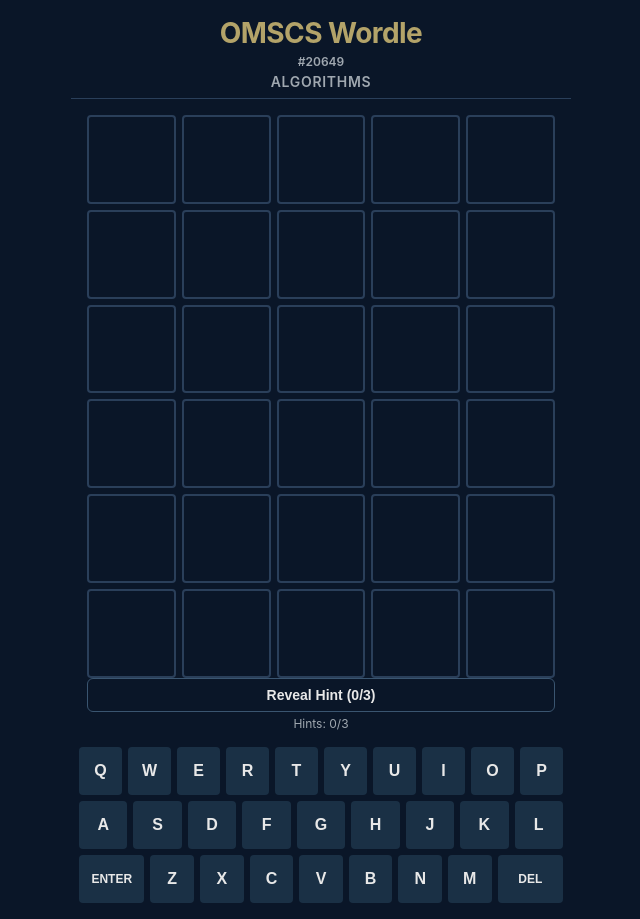
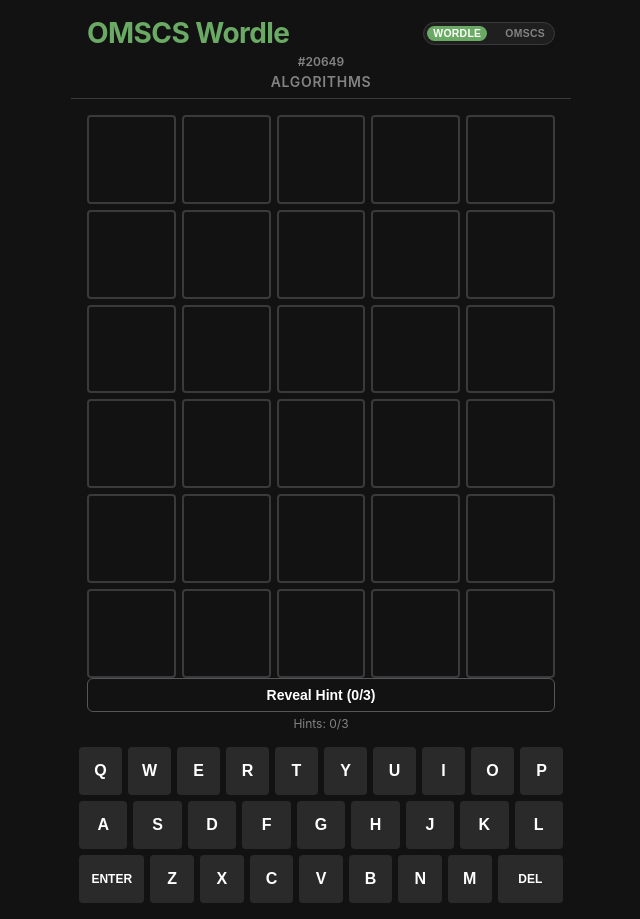
Before and after one commit to nkapila6/omscs-wordle, a React (Vite) app: page / in a window 1280 px wide. Shown: the whole page, without its empty margins (319-959 px from the left). Built offline with nearby package versions, Linux system fonts and the light colour scheme.

Commit message:
feat: add wordle/omscs theme toggle

```diff
--- a/src/components/Header.tsx
+++ b/src/components/Header.tsx
@@ -1,12 +1,49 @@
+import { useEffect, useState } from "react";
+
 interface HeaderProps {
   category: string;
   dayIndex: number;
 }
 
+const STORAGE_KEY = "omscs-wordle-theme";
+
+function getInitialTheme(): string {
+  return localStorage.getItem(STORAGE_KEY) ?? "wordle";
+}
+
+function applyTheme(theme: string) {
+  document.documentElement.setAttribute("data-theme", theme);
+}
+
 export function Header({ category, dayIndex }: HeaderProps) {
+  const [theme, setTheme] = useState(getInitialTheme);
+
+  useEffect(() => {
+    applyTheme(theme);
+  }, [theme]);
+
+  function toggleTheme() {
+    setTheme((prev) => {
+      const next = prev === "wordle" ? "omscs" : "wordle";
+      localStorage.setItem(STORAGE_KEY, next);
+      return next;
+    });
+  }
+
   return (
     <header className="header">
-      <h1>OMSCS Wordle</h1>
+      <div className="header-top">
+        <h1>OMSCS Wordle</h1>
+        <button
+          className={`theme-toggle ${theme === "omscs" ? "theme-toggle--active" : ""}`}
+          onClick={toggleTheme}
+          title={`Switch to ${theme === "wordle" ? "OMSCS" : "Wordle"} theme`}
+        >
+          <span className="theme-toggle__label">Wordle</span>
+          <span className="theme-toggle__slider" />
+          <span className="theme-toggle__label">OMSCS</span>
+        </button>
+      </div>
       <div className="day-number">#{dayIndex}</div>
       <div className="category">{category}</div>
     </header>
--- a/src/styles/app.css
+++ b/src/styles/app.css
@@ -1,37 +1,30 @@
 :root {
-  /* GT Old Gold - correct letters */
-  --gt-gold: #B3A369;
-  --gt-gold-light: #C9B87A;
-  --gt-gold-dark: #9A8A55;
+  /* Wordle (default) theme */
+  --tile-correct: #6aaa64;
+  --tile-present: #c9b458;
+  --tile-absent: #3a3a3c;
+  --tile-empty: #121213;
+  --tile-filled: #3a3a3c;
 
-  /* GT Navy Blue - present letters, brand */
-  --gt-navy: #003057;
-  --gt-navy-light: #1A4A6E;
-  --gt-navy-dark: #00203D;
+  --bg: #121213;
+  --bg-surface: #1f1f20;
+  --bg-elevated: #2a2a2b;
 
-  /* Absent letters */
-  --absent: #3A3A3E;
+  --text-primary: #ffffff;
+  --text-secondary: #838383;
+  --text-muted: #565758;
 
-  /* Background - deep navy */
-  --bg: #0A1628;
-  --bg-surface: #122236;
-  --bg-elevated: #1A3045;
+  --border: #3a3a3c;
+  --border-strong: #565658;
 
-  /* Text */
-  --text-primary: #E8E8E8;
-  --text-secondary: #A0A8B0;
-  --text-muted: #6B7280;
+  --accent: #6aaa64;
+  --accent-light: #7ab072;
+  --accent-dark: #5a9a54;
 
-  /* Borders */
-  --border: #2A3F5A;
-  --border-strong: #3A5570;
+  --correct-fg: #ffffff;
+  --present-fg: #ffffff;
 
-  /* Tile states */
-  --tile-empty: #1E3A52;
-  --tile-filled: #2A4A6A;
-  --tile-correct: #B3A369;
-  --tile-present: #003057;
-  --tile-absent: #3A3A3E;
+  --key-hover: #3a3a3c;
 
   /* Spacing scale (4pt base) */
   --space-xs: 4px;
@@ -43,6 +36,34 @@
   /* Easing curves */
   --ease-out-quart: cubic-bezier(0.25, 1, 0.5, 1);
   --ease-out-expo: cubic-bezier(0.16, 1, 0.3, 1);
+}
+
+[data-theme="omscs"] {
+  --tile-correct: #B3A369;
+  --tile-present: #003057;
+  --tile-absent: #3A3A3E;
+  --tile-empty: #1E3A52;
+  --tile-filled: #2A4A6A;
+
+  --bg: #0A1628;
+  --bg-surface: #122236;
+  --bg-elevated: #1A3045;
+
+  --text-primary: #E8E8E8;
+  --text-secondary: #A0A8B0;
+  --text-muted: #6B7280;
+
+  --border: #2A3F5A;
+  --border-strong: #3A5570;
+
+  --accent: #B3A369;
+  --accent-light: #C9B87A;
+  --accent-dark: #9A8A55;
+
+  --correct-fg: #00203D;
+  --present-fg: #ffffff;
+
+  --key-hover: #1A4A6E;
 }
 
 * {
@@ -75,11 +96,57 @@ body {
   margin-bottom: var(--space-md);
 }
 
+.header-top {
+  display: flex;
+  align-items: center;
+  justify-content: space-between;
+  gap: var(--space-md);
+}
+
 .header h1 {
   font-size: 1.75rem;
   font-weight: 700;
   letter-spacing: -0.02em;
-  color: var(--gt-gold);
+  color: var(--accent);
+}
+
+/* Theme toggle */
+.theme-toggle {
+  display: flex;
+  align-items: center;
+  gap: 6px;
+  background: var(--bg-surface);
+  border: 1px solid var(--border);
+  border-radius: 20px;
+  padding: 3px;
+  cursor: pointer;
+  transition: border-color 0.15s, background 0.15s;
+  flex-shrink: 0;
+}
+
+.theme-toggle:hover {
+  border-color: var(--border-strong);
+}
+
+.theme-toggle__label {
+  font-size: 0.65rem;
+  font-weight: 600;
+  text-transform: uppercase;
+  letter-spacing: 0.03em;
+  padding: 2px 6px;
+  border-radius: 12px;
+  color: var(--text-secondary);
+  transition: color 0.15s, background 0.15s;
+}
+
+.theme-toggle--active .theme-toggle__label:last-child {
+  color: var(--text-primary);
+  background: var(--accent);
+}
+
+.theme-toggle:not(.theme-toggle--active) .theme-toggle__label:first-child {
+  color: var(--text-primary);
+  background: var(--accent);
 }
 
 .header .day-number {
@@ -135,20 +202,20 @@ body {
 }
 
 .tile.correct {
-  background: var(--gt-gold);
-  border-color: var(--gt-gold);
-  color: var(--gt-navy-dark);
+  background: var(--tile-correct);
+  border-color: var(--tile-correct);
+  color: var(--correct-fg);
 }
 
 .tile.present {
-  background: var(--gt-navy);
-  border-color: var(--gt-navy);
-  color: #ffffff;
+  background: var(--tile-present);
+  border-color: var(--tile-present);
+  color: var(--present-fg);
 }
 
 .tile.absent {
-  background: var(--absent);
-  border-color: var(--absent);
+  background: var(--tile-absent);
+  border-color: var(--tile-absent);
   color: var(--text-muted);
 }
 
@@ -193,7 +260,7 @@ body {
 }
 
 .key:hover {
-  background: var(--gt-navy-light);
+  background: var(--key-hover);
 }
 
 .key:active {
@@ -201,18 +268,18 @@ body {
 }
 
 .key.absent {
-  background: var(--absent);
+  background: var(--tile-absent);
   color: var(--text-muted);
 }
 
 .key.present {
-  background: var(--gt-navy);
-  color: #ffffff;
+  background: var(--tile-present);
+  color: var(--present-fg);
 }
 
 .key.correct {
-  background: var(--gt-gold);
-  color: var(--gt-navy-dark);
+  background: var(--tile-correct);
+  color: var(--correct-fg);
 }
 
 .key.wide {
@@ -264,7 +331,7 @@ body {
   padding: var(--space-sm) var(--space-md);
   background: var(--bg-surface);
   border-radius: 6px;
-  border-left: 3px solid var(--gt-gold);
+  border-left: 3px solid var(--accent);
 }
 
 .hint-item .hint-label {
@@ -272,7 +339,7 @@ body {
   font-weight: 600;
   text-transform: uppercase;
   letter-spacing: 0.05em;
-  color: var(--gt-gold);
+  color: var(--accent);
   margin-bottom: var(--space-xs);
 }
 
@@ -287,8 +354,8 @@ body {
   top: var(--space-lg);
   left: 50%;
   transform: translateX(-50%);
-  background: var(--gt-navy);
-  color: #ffffff;
+  background: var(--tile-present);
+  color: var(--present-fg);
   padding: var(--space-sm) var(--space-lg);
   border-radius: 8px;
   font-size: 0.875rem;
@@ -340,7 +407,7 @@ body {
   font-size: 1.5rem;
   font-weight: 700;
   margin-bottom: var(--space-sm);
-  color: var(--gt-gold);
+  color: var(--accent);
 }
 
 .modal .answer {
@@ -367,8 +434,8 @@ body {
 .share-button {
   width: 100%;
   padding: var(--space-sm) var(--space-lg);
-  background: var(--gt-gold);
-  color: var(--gt-navy-dark);
+  background: var(--accent);
+  color: var(--correct-fg);
   border: none;
   border-radius: 8px;
   font-size: 1rem;
@@ -379,7 +446,7 @@ body {
 }
 
 .share-button:hover {
-  background: var(--gt-gold-light);
+  background: var(--accent-light);
 }
 
 .share-button:active {
@@ -388,8 +455,7 @@ body {
 
 .copied {
   font-size: 0.875rem;
-  color: var(--gt-gold);
-  margin-bottom: var(--space-sm);
+  color: var(--accent);
 }
 
 .close-button {
@@ -412,7 +478,7 @@ body {
 /* === Focus === */
 button:focus-visible,
 .key:focus-visible {
-  outline: 2px solid var(--gt-gold);
+  outline: 2px solid var(--accent);
   outline-offset: 2px;
 }
 
```
